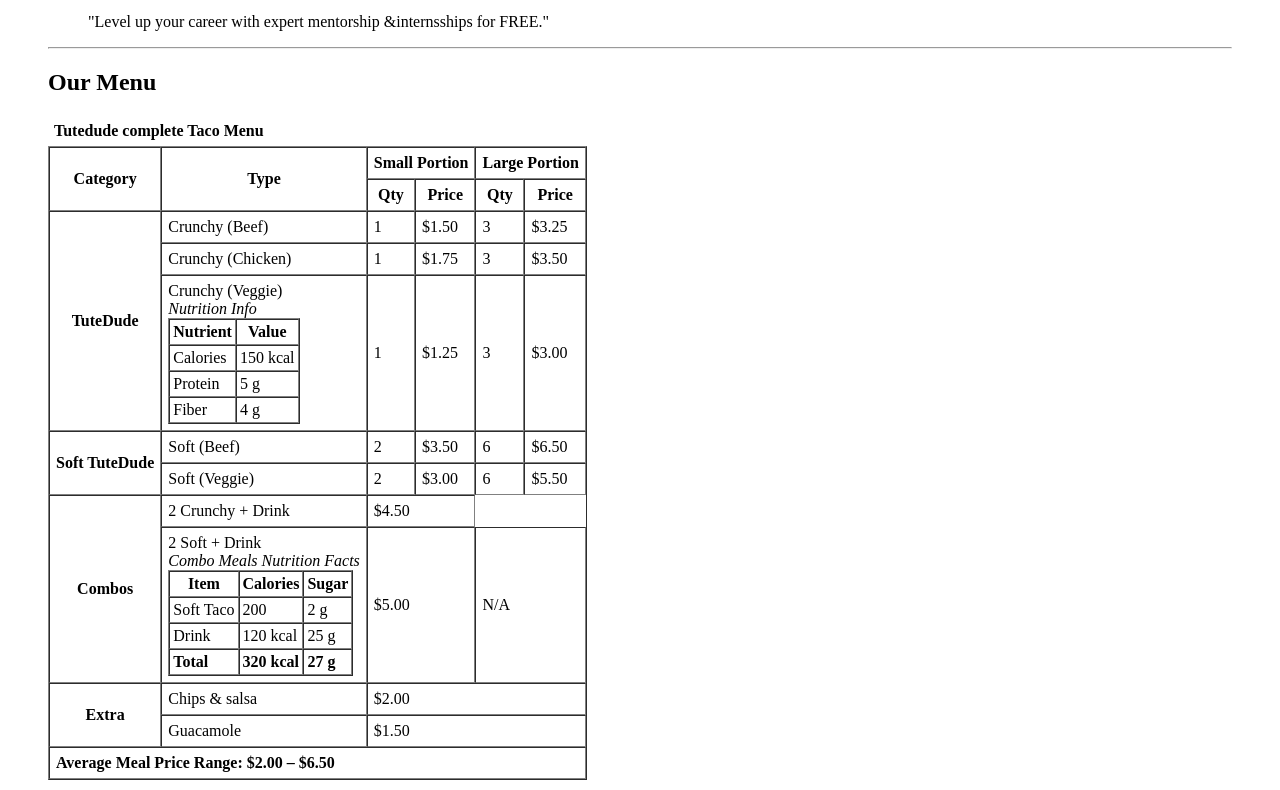
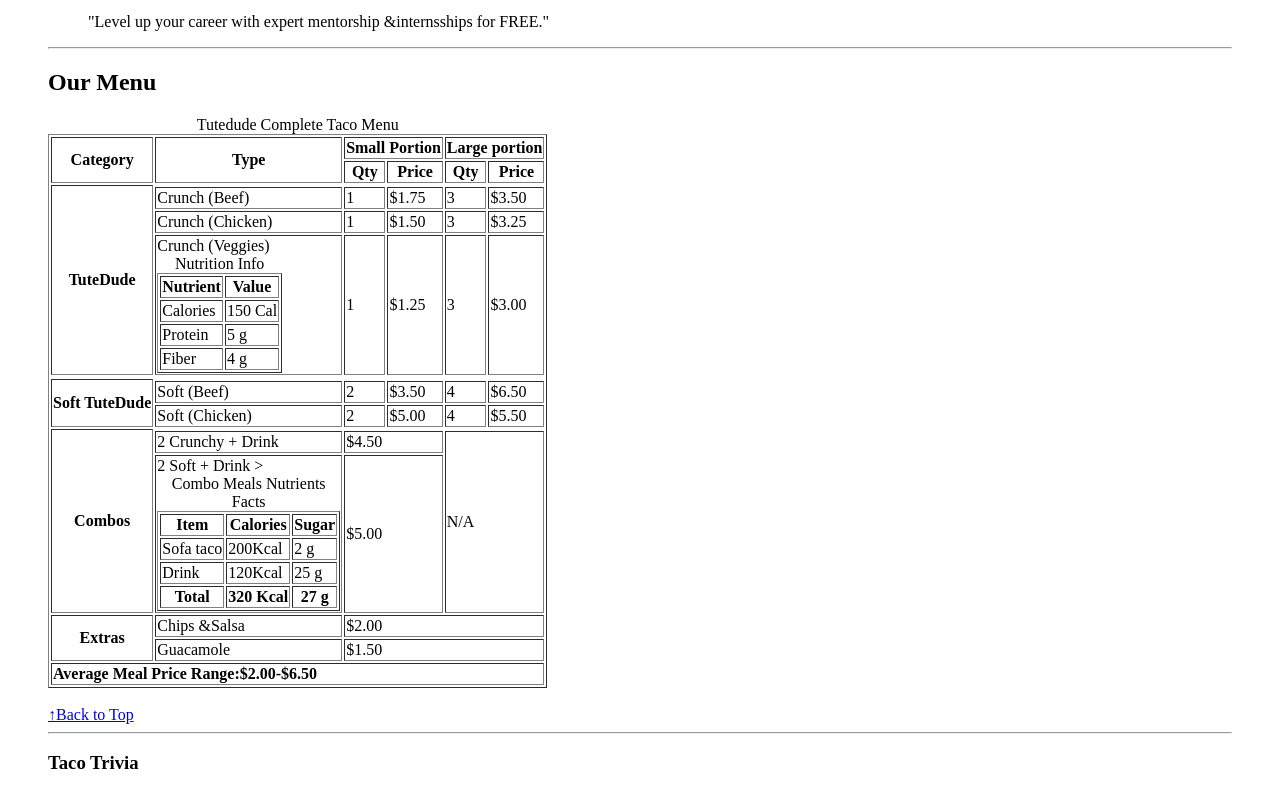
Before and after one commit to golfshafali-a11y/tdproject1, a plain HTML site: page index.html in a window 1280 px wide. Shown: the part 604-1394 px from the top of the page. Drawn offline with Linux system fonts and the light colour scheme; files whose address does not match are found by name.

Commit message:
Refactor index.html for improved structure and clarity

```diff
--- a/index.html
+++ b/index.html
@@ -22,7 +22,7 @@ Best TuteDude in town since 2021
     <li><a href="#contact">Contact</a></li>
 </ul></nav>
 <figure source="image.jpg" alt="TuteDude Taco">
-    <img src="image.jpg" alt="TuteDude Taco" width="300" height="200">
+    <img src="D:\WEDDEVELOPMENT\htmlproject\image.jpg" alt="TuteDude Taco" width="300" height="200">
     <figcaption>TuteDude and a Drink</figcaption>
 
 </figure>
@@ -32,125 +32,112 @@ Best TuteDude in town since 2021
 <Main>
     <Section id="aboutUs"><h1><strong>About <abbr title="">TD</abbr></strong></h1>
         <article><abbr title="">TD</abbr> was founded in <time datetime="">2021</time>.This demo project was created by <strong>TuteDude</strong>for learning all major HTML tags 🌮.</article>
-    <blockquote cite="https://www.brainyquote.com/quotes/nelson_mandela_378967">
+<blockquote>
   "Level up your career with expert mentorship &internsships for FREE."
 
 </blockquote></Section>
     <hr>
 
     <Section id="menu"><h1><strong>Our Menu</strong></h1>
-        <table border="0" cellpadding="6" cellspacing="0">
-     <tr> <th align="100">Tutedude complete Taco Menu</th></tr></table>
+        <table border="1">
+    <caption>Tutedude Complete Taco Menu</caption>
+    <thead><tr>
+        <th rowspan="2" colspan="4">Category</th>
+        <th rowspan="2"  colspan="4">Type</th>
+        <th colspan="2" >Small Portion</th>
+        <th colspan="2" >Large portion</th></tr>
+        <tr><th>Qty</th>
+        <th >Price</th>
+        <th>Qty</th>
+        <th >Price</th></tr></thead>
 
-    <table border="1" cellpadding="6" cellspacing="0">
-  <thead>
-
+       <tr><th rowspan="8" colspan="4">TuteDude</th>
+<tr><td colspan="4" >Crunch (Beef)</td>
+<td>1</td>
+<td>$1.75</td>
+<td>3</td>
+<td>$3.50</td></tr>
+    <tr><td colspan="4" >Crunch (Chicken)</td><td>1</td>
+<td>$1.50</td>
+<td>3</td>
+<td>$3.25</td>
+    </tr>
+    <tr><td colspan="4" >Crunch (Veggies)
+    <table border="1">
+        <caption>Nutrition Info</caption>
+        <Tr>
+            <th>Nutrient</th>
+            <th>Value</th>
+         </Tr>
+        <Tr>
+            <td>Calories</td>
+            <td>150 Cal</td>
+        </Tr>
+        <Tr>
+            <td>Protein</td>
+            <td>5 g</td>
+        </Tr>
+        <Tr>
+            <td>Fiber</td>
+            <td>4 g</td>
+        </tr>
+           </table></td>
+<td>1</td>
+<td>$1.25</td>
+<td>3</td>
+<td>$3.00</td></tr></tr>
+<tfoot>
+<tr><tr><th rowspan="3" colspan="4">Soft TuteDude</th>
+      <tr><td colspan="4">Soft (Beef)</td>
+        <td>2</td>
+        <td>$3.50</td>
+        <td>4</td>
+        <td>$6.50</td>
+    </tr>  </th>
+    <tr><td colspan="4">Soft (Chicken)</td>
+        <td>2</td>
+        <td>$5.00</td>
+        <td>4</td>
+        <td>$5.50</td>
+       </tr></tr>
+        </tr>
+<tr> <th  rowspan="3" colspan="4">Combos</th>
+    <tr><td colspan="4">2 Crunchy + Drink</td>
+    <td colspan="2">$4.50</td>
+<td  rowspan="2" colspan="3">N/A</td></tr>
+    <tr><td colspan="4"> 2 Soft + Drink        <table border="1">
+            <Caption>Combo Meals Nutrients Facts</Caption>
+            <tr><th>Item</th>
+            <th>Calories</th>
+            <th>Sugar</th>></tr>
+            <tr><td>Sofa taco</td>
+            <td>200Kcal</td>
+            <td>2 g</td></tr>
             <tr>
-      <th rowspan="2">Category</th>
-      <th rowspan="2">Type</th>
-      <th colspan="2">Small Portion</th>
-      <th colspan="2">Large Portion</th>
+                <td>Drink</td>
+                <td>120Kcal</td>
+                <td>25 g</td>
+            </tr>
+            <tr>
+                <th>Total</th>
+                  <th>320 Kcal</th>
+                 <th>27 g</th>            </tr>
+        </table></td>
+    <td colspan="2">$5.00</td>
+    </tr>
 
 </tr>
 <tr>
-      <th>Qty</th>
-      <th>Price</th>
-      <th>Qty</th>
-      <th>Price</th>
-
-    </tr>
-  </thead>
-
-  <tbody>
-    <tr>
-      <th rowspan="3">TuteDude</th>
-      <td>Crunchy (Beef)</td>
-      <td>1</td>
-      <td>$1.50</td>
-      <td>3</td>
-      <td>$3.25</td>
-
+    <th rowspan="2" colspan="4">Extras</th>
+        <td colspan="4">Chips &Salsa</td>
+        <td colspan="4">$2.00</td>
 </tr>
 <tr>
-      <td>Crunchy (Chicken)</td>
-      <td>1</td>
-      <td>$1.75</td>
-      <td>3</td>
-      <td>$3.50</td>
-
+    <td colspan="4">Guacamole</td>
+    <td colspan="4">$1.50</td>
 </tr>
 <tr>
-      <td>
-        Crunchy (Veggie)<br><em>Nutrition Info</em><br>
-        <table border="1" cellpadding="3" cellspacing="0">
-          <tr><th>Nutrient</th><th>Value</th></tr>
-          <tr><td>Calories</td><td>150 kcal</td></tr>
-          <tr><td>Protein</td><td>5 g</td></tr>
-          <tr><td>Fiber</td><td>4 g</td></tr>
-        </table>
-      </td>
-      <td>1</td>
-      <td>$1.25</td>
-      <td>3</td>
-      <td>$3.00</td>
-
-    </tr>
-
-    <tr>
-      <th rowspan="2">Soft TuteDude</th>
-      <td>Soft (Beef)</td>
-      <td>2</td>
-      <td>$3.50</td>
-      <td>6</td>
-      <td>$6.50</td>
-
-    </tr>
-    <tr>
-      <td>Soft (Veggie)</td>
-      <td>2</td>
-      <td>$3.00</td>
-      <td>6</td>
-      <td>$5.50</td>
-
-    </tr>
-
-    <tr>
-      <th  rowspan="4">Combos</th>
-      <td>2 Crunchy + Drink</td>
-      <td colspan="2">$4.50</td>
-</tr>
-    <tr>
-      <td>
-        2 Soft + Drink<br><em>Combo Meals Nutrition Facts</em><br>
-        <table border="1" cellpadding="3" cellspacing="0">
-          <tr><th>Item</th><th>Calories</th><th>Sugar</th></tr>
-          <tr><td>Soft Taco</td><td>200</td><td>2 g</td></tr>
-          <tr><td>Drink</td><td>120 kcal</td><td>25 g</td></tr>
-          <tr><td><strong>Total</strong></td><td><strong>320 kcal</strong></td><td><strong>27 g</strong></td></tr>
-        </table>
-      </td>
-      <td colspan="2">$5.00</td>
-      <td rowspan="" colspan="4">N/A</td>
-
-   </tr>
-   </tbody>
-
-
-
-   <tr>
-      <th rowspan="2">Extra</th>
-      <td>Chips & salsa</td>
-          <td colspan="4" >$2.00</td>
-          <tr>
-      <td>Guacamole</td>
-      <td colspan="4">$1.50</td>
-        </tr>
-
-    </tr>
-
-  <tfoot>
-    <tr>
-      <td colspan="8"><strong>Average Meal Price Range: $2.00 – $6.50</strong></td>
+    <th  align="left" colspan="12">Average Meal Price Range:$2.00-$6.50</th>
 </tr>
 </tfoot>
 </table>
@@ -169,13 +156,11 @@ Best TuteDude in town since 2021
     <H1> Media Fun</H1>
   <h3>Listen to Taco Music</h3>
   <audio controls src="audio.mp3"></audio>
-  <a href="audio.mp3">  </a>
 <br><br>
 <h3>Watch to Taco video</h3>
 <video controls width="250">
-  <source src="video.mp4" type="video/webm" />
-
-    <source src="video.mp4 type="video/mp4" />
+  <source src="video.mp4"  />
+    <source src="video.mp4" />
 </video>
 <hr>
     <Section id="feedBack">
@@ -187,10 +172,10 @@ Best TuteDude in town since 2021
 
     </legend>
     <label for="name"><b>Name:</b></label>
-    <input type="text" id="name" name="name" placeholder="Your name..">
+    <input type="text" id="name" name="name" >
     <br><br>
     <label for="email"><b>Email Id</b></label>
-    <input type="email" id="email" name="email" placeholder="...@example.com">
+    <input type="email" id="email" name="email" >
     <br><br>
     <label for="favTaco"><b>Favourite Taco</b></label>
     <select id="favTaco" name="favTaco">
@@ -222,10 +207,10 @@ Best TuteDude in town since 2021
     <address>
        <cite>TuteDude <br>
         123 Taco Street<br>
-        Taco Town ,TX 75000<br></cite>
+        Taco Town ,TX 75000<br></cite> </address>
 
     <a href="info@tutedude.com" >info@tutedude.com  </a><br><br>
-    ©2025 TuteDude. All rights reserved.
+    <time>©2025 TuteDude. All rights reserved.</time>
 
 </footer>
 
@@ -233,5 +218,4 @@ Best TuteDude in town since 2021
 </Main>
 </blockquote>
 </body>
-
 </html>
```
Lines whose indentation alone changed are shown as unchanged.
